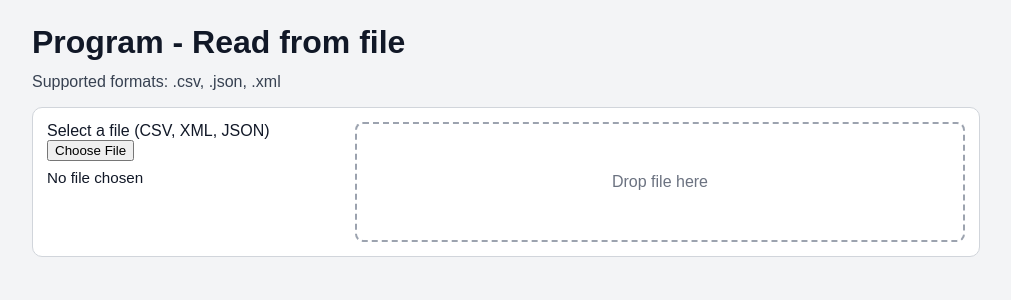
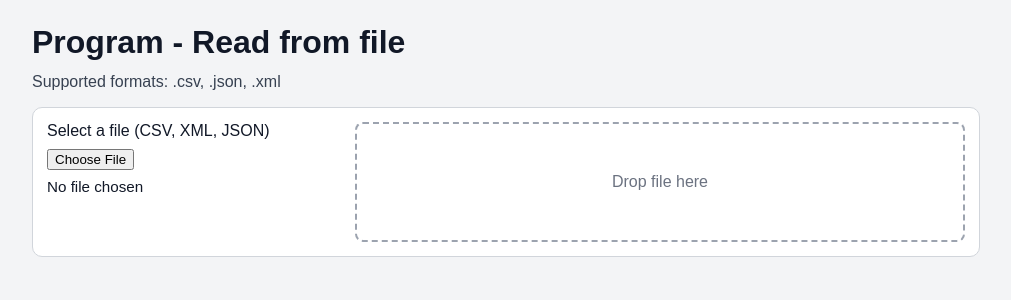
Before and after one commit to MariusZebrauskas/file-reader, a PHP site: page / in a window 1280 px wide. Shown: the top 300 px of the page, without its empty margins (134-1145 px from the left). Run offline with PHP 8.4, Linux system fonts and the light colour scheme.

Commit message:
style - gap

```diff
--- a/styles.css
+++ b/styles.css
@@ -32,6 +32,10 @@ form {
   border: 1px solid #d1d5db;
   border-radius: 10px;
   grid-template-columns: 1fr 2fr;
+}
+label {
+  display: flex;
+  margin-bottom: 9px;
 }
 .drop-area {
   position: relative;
```
